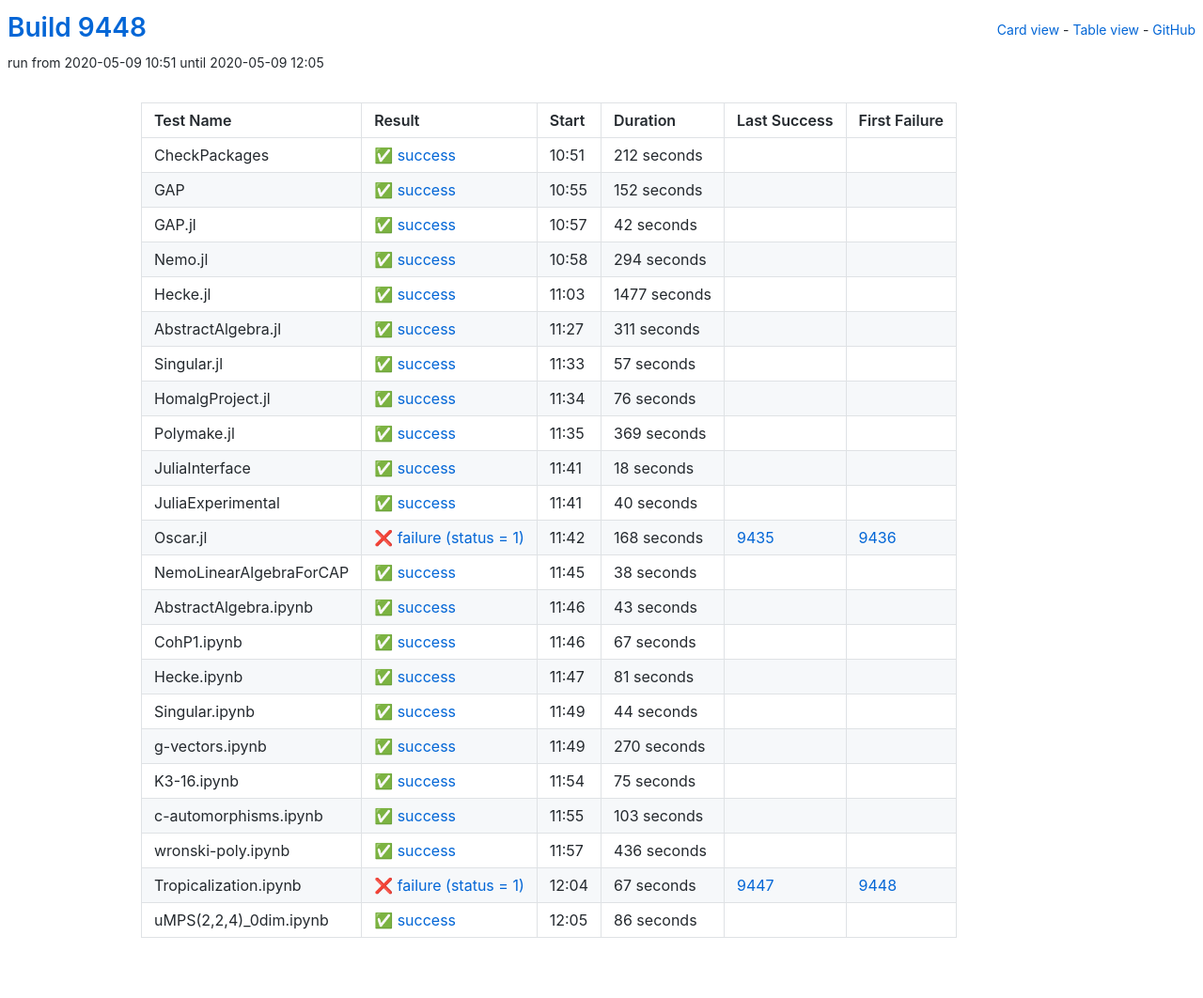
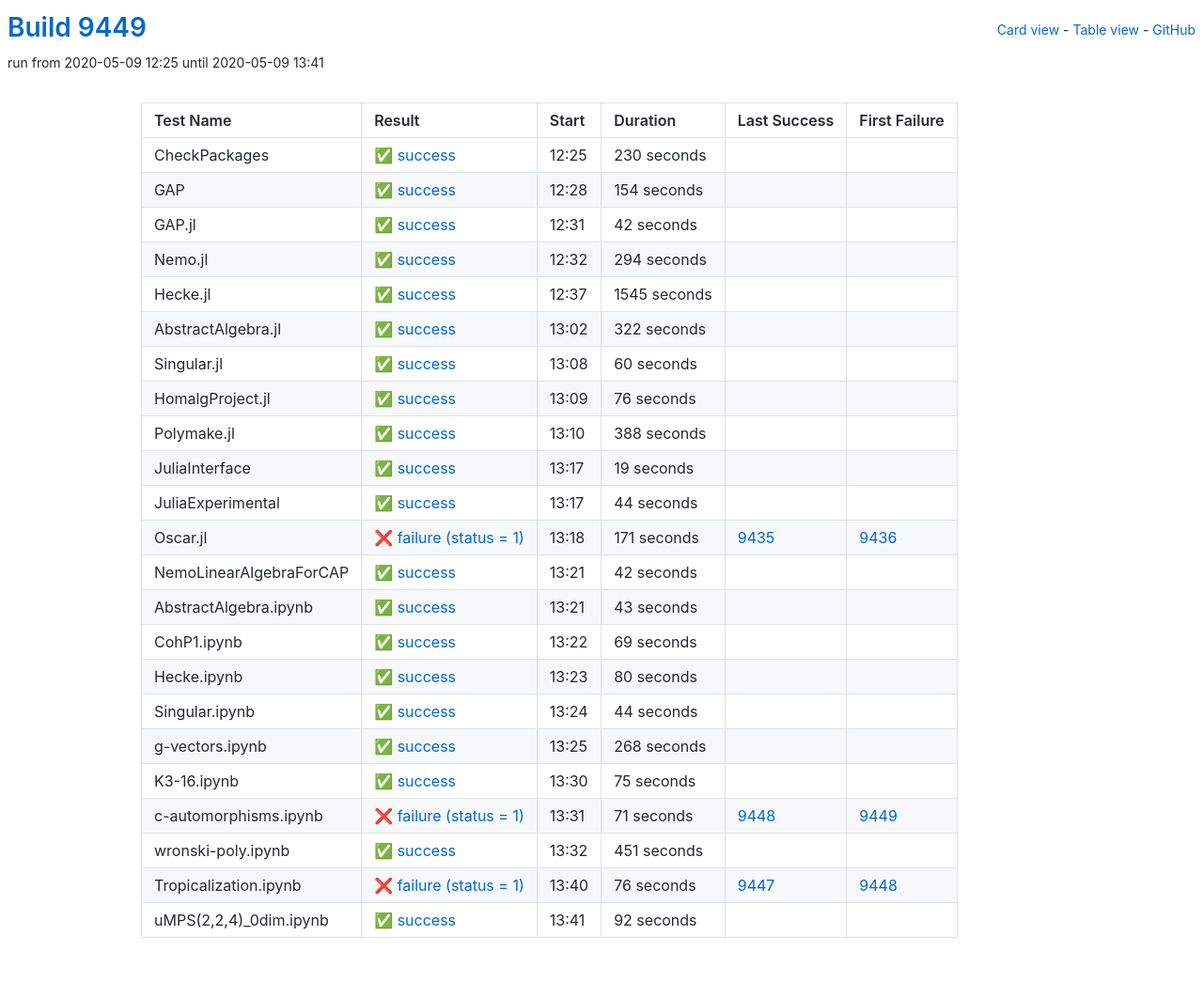
Before and after one commit to oscar-system/oscar-ci-status, a Jekyll site: the page built from table.html, in a window 1280 px wide. Shown: the whole page at 94% size. Built offline with Jekyll 4.4.1, drawn with Linux system fonts in a browser that asks for light colours.

Commit message:
Build 9449

```diff
--- a/_data/ci.yml
+++ b/_data/ci.yml
@@ -1,29 +1,29 @@
-build: 9448
-build_url: https://oscarci.mathematik.uni-kl.de/job/oscar/9448/
+build: 9449
+build_url: https://oscarci.mathematik.uni-kl.de/job/oscar/9449/
 job: oscar
 tests:
-- duration: 212
+- duration: 230
   exitcode: 0
   first_failure: false
   first_failure_url: null
   id: checkpackages
   last_success: false
   last_success_url: null
-  log: https://oscarci.mathematik.uni-kl.de/job/oscar/9448/artifact/logs/build-9448/CheckPackages.log
+  log: https://oscarci.mathematik.uni-kl.de/job/oscar/9449/artifact/logs/build-9449/CheckPackages.log
   name: CheckPackages
-  start: 2020-05-09 10:51
+  start: 2020-05-09 12:25
   status: success
   success: true
-- duration: 152
+- duration: 154
   exitcode: 0
   first_failure: false
   first_failure_url: null
   id: gap
   last_success: false
   last_success_url: null
-  log: https://oscarci.mathematik.uni-kl.de/job/oscar/9448/artifact/logs/build-9448/GAP.log
+  log: https://oscarci.mathematik.uni-kl.de/job/oscar/9449/artifact/logs/build-9449/GAP.log
   name: GAP
-  start: 2020-05-09 10:55
+  start: 2020-05-09 12:28
   status: success
   success: true
 - duration: 42
@@ -33,9 +33,9 @@
   id: gap-jl
   last_success: false
   last_success_url: null
-  log: https://oscarci.mathematik.uni-kl.de/job/oscar/9448/artifact/logs/build-9448/GAP.jl.log
+  log: https://oscarci.mathematik.uni-kl.de/job/oscar/9449/artifact/logs/build-9449/GAP.jl.log
   name: GAP.jl
-  start: 2020-05-09 10:57
+  start: 2020-05-09 12:31
   status: success
   success: true
 - duration: 294
@@ -45,45 +45,45 @@
   id: nemo-jl
   last_success: false
   last_success_url: null
-  log: https://oscarci.mathematik.uni-kl.de/job/oscar/9448/artifact/logs/build-9448/Nemo.jl.log
+  log: https://oscarci.mathematik.uni-kl.de/job/oscar/9449/artifact/logs/build-9449/Nemo.jl.log
   name: Nemo.jl
-  start: 2020-05-09 10:58
+  start: 2020-05-09 12:32
   status: success
   success: true
-- duration: 1477
+- duration: 1545
   exitcode: 0
   first_failure: false
   first_failure_url: null
   id: hecke-jl
   last_success: false
   last_success_url: null
-  log: https://oscarci.mathematik.uni-kl.de/job/oscar/9448/artifact/logs/build-9448/Hecke.jl.log
+  log: https://oscarci.mathematik.uni-kl.de/job/oscar/9449/artifact/logs/build-9449/Hecke.jl.log
   name: Hecke.jl
-  start: 2020-05-09 11:03
+  start: 2020-05-09 12:37
   status: success
   success: true
-- duration: 311
+- duration: 322
   exitcode: 0
   first_failure: false
   first_failure_url: null
   id: abstractalgebra-jl
   last_success: false
   last_success_url: null
-  log: https://oscarci.mathematik.uni-kl.de/job/oscar/9448/artifact/logs/build-9448/AbstractAlgebra.jl.log
+  log: https://oscarci.mathematik.uni-kl.de/job/oscar/9449/artifact/logs/build-9449/AbstractAlgebra.jl.log
   name: AbstractAlgebra.jl
-  start: 2020-05-09 11:27
+  start: 2020-05-09 13:02
   status: success
   success: true
-- duration: 57
+- duration: 60
   exitcode: 0
   first_failure: false
   first_failure_url: null
   id: singular-jl
   last_success: false
   last_success_url: null
-  log: https://oscarci.mathematik.uni-kl.de/job/oscar/9448/artifact/logs/build-9448/Singular.jl.log
+  log: https://oscarci.mathematik.uni-kl.de/job/oscar/9449/artifact/logs/build-9449/Singular.jl.log
   name: Singular.jl
-  start: 2020-05-09 11:33
+  start: 2020-05-09 13:08
   status: success
   success: true
 - duration: 76
@@ -93,69 +93,69 @@
   id: homalgproject-jl
   last_success: false
   last_success_url: null
-  log: https://oscarci.mathematik.uni-kl.de/job/oscar/9448/artifact/logs/build-9448/HomalgProject.jl.log
+  log: https://oscarci.mathematik.uni-kl.de/job/oscar/9449/artifact/logs/build-9449/HomalgProject.jl.log
   name: HomalgProject.jl
-  start: 2020-05-09 11:34
+  start: 2020-05-09 13:09
   status: success
   success: true
-- duration: 369
+- duration: 388
   exitcode: 0
   first_failure: false
   first_failure_url: null
   id: polymake-jl
   last_success: false
   last_success_url: null
-  log: https://oscarci.mathematik.uni-kl.de/job/oscar/9448/artifact/logs/build-9448/Polymake.jl.log
+  log: https://oscarci.mathematik.uni-kl.de/job/oscar/9449/artifact/logs/build-9449/Polymake.jl.log
   name: Polymake.jl
-  start: 2020-05-09 11:35
+  start: 2020-05-09 13:10
   status: success
   success: true
-- duration: 18
+- duration: 19
   exitcode: 0
   first_failure: false
   first_failure_url: null
   id: juliainterface
   last_success: false
   last_success_url: null
-  log: https://oscarci.mathematik.uni-kl.de/job/oscar/9448/artifact/logs/build-9448/JuliaInterface.log
+  log: https://oscarci.mathematik.uni-kl.de/job/oscar/9449/artifact/logs/build-9449/JuliaInterface.log
   name: JuliaInterface
-  start: 2020-05-09 11:41
+  start: 2020-05-09 13:17
   status: success
   success: true
-- duration: 40
+- duration: 44
   exitcode: 0
   first_failure: false
   first_failure_url: null
   id: juliaexperimental
   last_success: false
   last_success_url: null
-  log: https://oscarci.mathematik.uni-kl.de/job/oscar/9448/artifact/logs/build-9448/JuliaExperimental.log
+  log: https://oscarci.mathematik.uni-kl.de/job/oscar/9449/artifact/logs/build-9449/JuliaExperimental.log
   name: JuliaExperimental
-  start: 2020-05-09 11:41
+  start: 2020-05-09 13:17
   status: success
   success: true
-- duration: 168
+- duration: 171
   exitcode: 1
   first_failure: 9436
   first_failure_url: https://oscarci.mathematik.uni-kl.de/job/oscar/9436/
   id: oscar-jl
   last_success: 9435
   last_success_url: https://oscarci.mathematik.uni-kl.de/job/oscar/9435/
-  log: https://oscarci.mathematik.uni-kl.de/job/oscar/9448/artifact/logs/build-9448/Oscar.jl.log
+  log: https://oscarci.mathematik.uni-kl.de/job/oscar/9449/artifact/logs/build-9449/Oscar.jl.log
   name: Oscar.jl
-  start: 2020-05-09 11:42
+  start: 2020-05-09 13:18
   status: failure
   success: false
-- duration: 38
+- duration: 42
   exitcode: 0
   first_failure: false
   first_failure_url: null
   id: nemolinearalgebraforcap
   last_success: false
   last_success_url: null
-  log: https://oscarci.mathematik.uni-kl.de/job/oscar/9448/artifact/logs/build-9448/NemoLinearAlgebraForCAP.log
+  log: https://oscarci.mathematik.uni-kl.de/job/oscar/9449/artifact/logs/build-9449/NemoLinearAlgebraForCAP.log
   name: NemoLinearAlgebraForCAP
-  start: 2020-05-09 11:45
+  start: 2020-05-09 13:21
   status: success
   success: true
 - duration: 43
@@ -165,33 +165,33 @@
   id: abstractalgebra-ipynb
   last_success: false
   last_success_url: null
-  log: https://oscarci.mathematik.uni-kl.de/job/oscar/9448/artifact/logs/build-9448/AbstractAlgebra.ipynb.log
+  log: https://oscarci.mathematik.uni-kl.de/job/oscar/9449/artifact/logs/build-9449/AbstractAlgebra.ipynb.log
   name: AbstractAlgebra.ipynb
-  start: 2020-05-09 11:46
+  start: 2020-05-09 13:21
   status: success
   success: true
-- duration: 67
+- duration: 69
   exitcode: 0
   first_failure: false
   first_failure_url: null
   id: cohp1-ipynb
   last_success: false
   last_success_url: null
-  log: https://oscarci.mathematik.uni-kl.de/job/oscar/9448/artifact/logs/build-9448/CohP1.ipynb.log
+  log: https://oscarci.mathematik.uni-kl.de/job/oscar/9449/artifact/logs/build-9449/CohP1.ipynb.log
   name: CohP1.ipynb
-  start: 2020-05-09 11:46
+  start: 2020-05-09 13:22
   status: success
   success: true
-- duration: 81
+- duration: 80
   exitcode: 0
   first_failure: false
   first_failure_url: null
   id: hecke-ipynb
   last_success: false
   last_success_url: null
-  log: https://oscarci.mathematik.uni-kl.de/job/oscar/9448/artifact/logs/build-9448/Hecke.ipynb.log
+  log: https://oscarci.mathematik.uni-kl.de/job/oscar/9449/artifact/logs/build-9449/Hecke.ipynb.log
   name: Hecke.ipynb
-  start: 2020-05-09 11:47
+  start: 2020-05-09 13:23
   status: success
   success: true
 - duration: 44
@@ -201,21 +201,21 @@
   id: singular-ipynb
   last_success: false
   last_success_url: null
-  log: https://oscarci.mathematik.uni-kl.de/job/oscar/9448/artifact/logs/build-9448/Singular.ipynb.log
+  log: https://oscarci.mathematik.uni-kl.de/job/oscar/9449/artifact/logs/build-9449/Singular.ipynb.log
   name: Singular.ipynb
-  start: 2020-05-09 11:49
+  start: 2020-05-09 13:24
   status: success
   success: true
-- duration: 270
+- duration: 268
   exitcode: 0
   first_failure: false
   first_failure_url: null
   id: g-vectors-ipynb
   last_success: false
   last_success_url: null
-  log: https://oscarci.mathematik.uni-kl.de/job/oscar/9448/artifact/logs/build-9448/g-vectors.ipynb.log
+  log: https://oscarci.mathematik.uni-kl.de/job/oscar/9449/artifact/logs/build-9449/g-vectors.ipynb.log
   name: g-vectors.ipynb
-  start: 2020-05-09 11:49
+  start: 2020-05-09 13:25
   status: success
   success: true
 - duration: 75
@@ -225,56 +225,56 @@
   id: k3-16-ipynb
   last_success: false
   last_success_url: null
-  log: https://oscarci.mathematik.uni-kl.de/job/oscar/9448/artifact/logs/build-9448/K3-16.ipynb.log
+  log: https://oscarci.mathematik.uni-kl.de/job/oscar/9449/artifact/logs/build-9449/K3-16.ipynb.log
   name: K3-16.ipynb
-  start: 2020-05-09 11:54
+  start: 2020-05-09 13:30
   status: success
   success: true
-- duration: 103
-  exitcode: 0
-  first_failure: false
-  first_failure_url: null
+- duration: 71
+  exitcode: 1
+  first_failure: 9449
+  first_failure_url: https://oscarci.mathematik.uni-kl.de/job/oscar/9449/
   id: c-automorphisms-ipynb
-  last_success: false
-  last_success_url: null
-  log: https://oscarci.mathematik.uni-kl.de/job/oscar/9448/artifact/logs/build-9448/c-automorphisms.ipynb.log
+  last_success: 9448
+  last_success_url: https://oscarci.mathematik.uni-kl.de/job/oscar/9448/
+  log: https://oscarci.mathematik.uni-kl.de/job/oscar/9449/artifact/logs/build-9449/c-automorphisms.ipynb.log
   name: c-automorphisms.ipynb
-  start: 2020-05-09 11:55
-  status: success
-  success: true
-- duration: 436
+  start: 2020-05-09 13:31
+  status: failure
+  success: false
+- duration: 451
   exitcode: 0
   first_failure: false
   first_failure_url: null
   id: wronski-poly-ipynb
   last_success: false
   last_success_url: null
-  log: https://oscarci.mathematik.uni-kl.de/job/oscar/9448/artifact/logs/build-9448/wronski-poly.ipynb.log
+  log: https://oscarci.mathematik.uni-kl.de/job/oscar/9449/artifact/logs/build-9449/wronski-poly.ipynb.log
   name: wronski-poly.ipynb
-  start: 2020-05-09 11:57
+  start: 2020-05-09 13:32
   status: success
   success: true
-- duration: 67
+- duration: 76
   exitcode: 1
   first_failure: 9448
   first_failure_url: https://oscarci.mathematik.uni-kl.de/job/oscar/9448/
   id: tropicalization-ipynb
   last_success: 9447
   last_success_url: https://oscarci.mathematik.uni-kl.de/job/oscar/9447/
-  log: https://oscarci.mathematik.uni-kl.de/job/oscar/9448/artifact/logs/build-9448/Tropicalization.ipynb.log
+  log: https://oscarci.mathematik.uni-kl.de/job/oscar/9449/artifact/logs/build-9449/Tropicalization.ipynb.log
   name: Tropicalization.ipynb
-  start: 2020-05-09 12:04
+  start: 2020-05-09 13:40
   status: failure
   success: false
-- duration: 86
+- duration: 92
   exitcode: 0
   first_failure: false
   first_failure_url: null
   id: umps-2-2-4-0dim-ipynb
   last_success: false
   last_success_url: null
-  log: https://oscarci.mathematik.uni-kl.de/job/oscar/9448/artifact/logs/build-9448/uMPS-2-2-4-_0dim.ipynb.log
+  log: https://oscarci.mathematik.uni-kl.de/job/oscar/9449/artifact/logs/build-9449/uMPS-2-2-4-_0dim.ipynb.log
   name: uMPS(2,2,4)_0dim.ipynb
-  start: 2020-05-09 12:05
+  start: 2020-05-09 13:41
   status: success
   success: true
```
Also changed, not shown: README.md.
